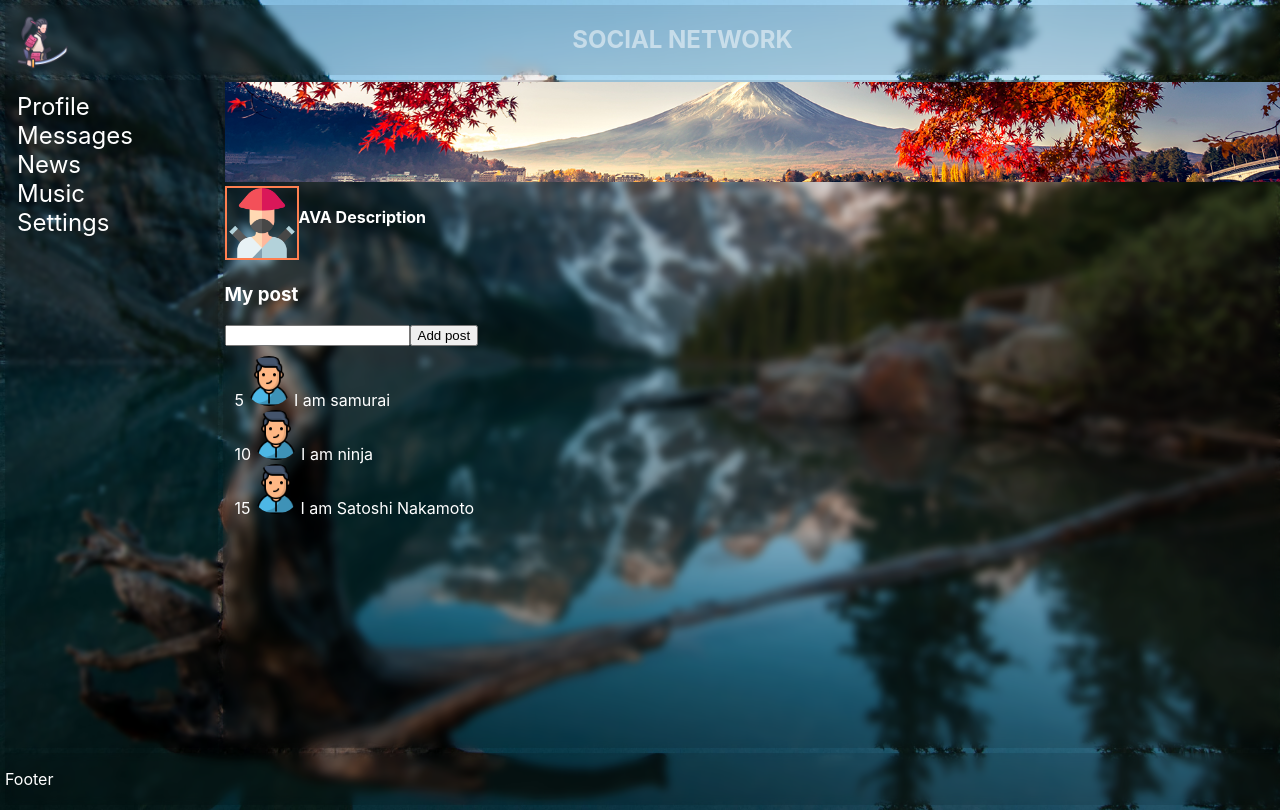
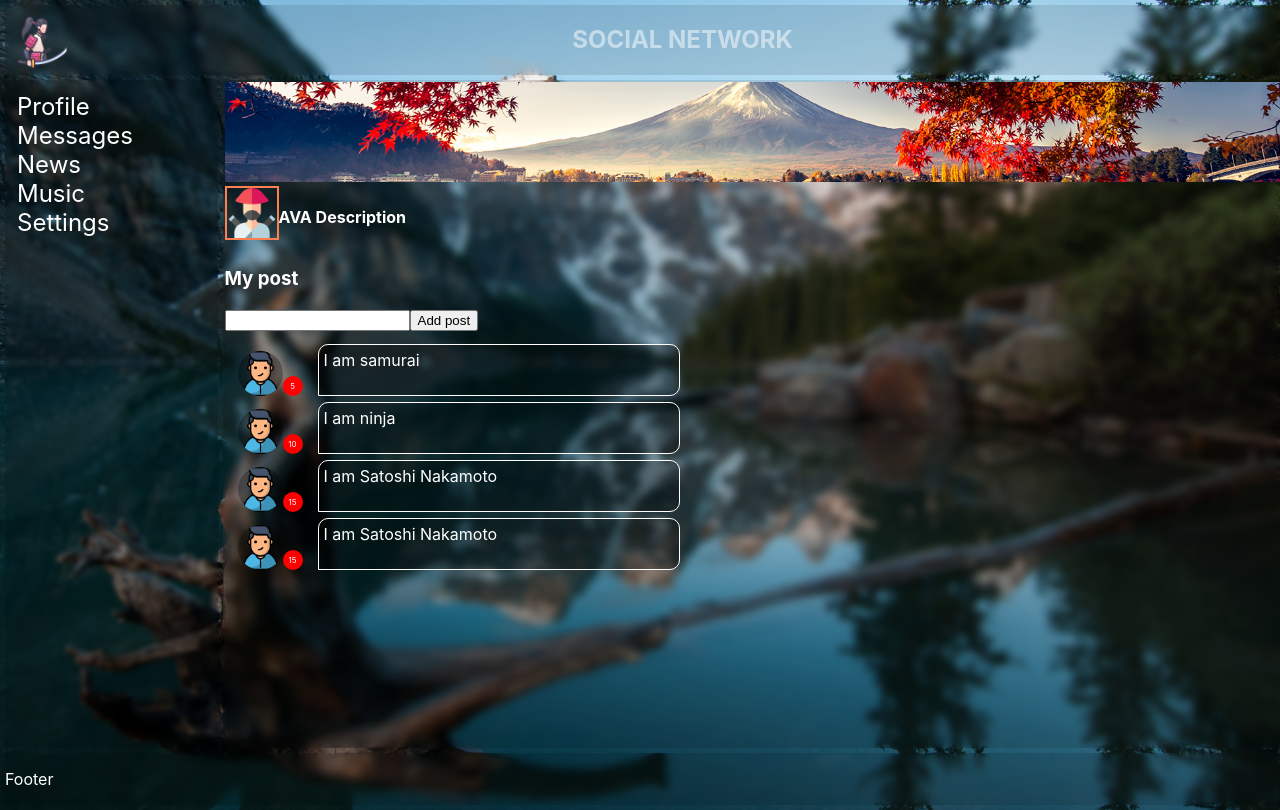
Before and after one commit to Rumata-SL/project_social_network, a React (Create React App) app: page / in a window 1280 px wide. Built offline with nearby package versions, Linux system fonts and the light colour scheme.

Commit message:
change in styles

```diff
--- a/src/Components/Dialogs/Dialogs.tsx
+++ b/src/Components/Dialogs/Dialogs.tsx
@@ -2,31 +2,32 @@ import React from "react";
 import d from "./Dialogs.module.css"
 import {DialogItem} from "./DialogItem";
 import {Message} from "./Message";
+import {v1} from "uuid";
 
 
 export type MessageTypeProps = {
-    id: number,
+    id: string,
     message: string,
 }
 export  type UsersTypeProps = {
-    id: number,
+    id: string,
     name: string,
 }
 
 const messages: Array<MessageTypeProps> = [
-    {id: 1, message: "Hello, i am Satoshi"},
-    {id: 2, message: "Hello, i am Djun"},
-    {id: 3, message: "Hello, i am Acira"},
-    {id: 4, message: "Hello, i am Kero"},
-    {id: 5, message: "Hello, i am Ymy"},
+    {id: v1(), message: "Hello, i am Satoshi"},
+    {id: v1(), message: "Hello, i am Djun"},
+    {id: v1(), message: "Hello, i am Acira"},
+    {id: v1(), message: "Hello, i am Kero"},
+    {id: v1(), message: "Hello, i am Ymy"},
 ]
 
 const users: Array<UsersTypeProps> = [
-    {id: 1, name: "Satoshi"},
-    {id: 2, name: "Djun"},
-    {id: 3, name: "Acira"},
-    {id: 4, name: "Kero"},
-    {id: 5, name: "Ymy"},
+    {id: v1(), name: "Satoshi"},
+    {id: v1(), name: "Djun"},
+    {id: v1(), name: "Acira"},
+    {id: v1(), name: "Kero"},
+    {id: v1(), name: "Ymy"},
 ]
 
 
--- a/src/Components/Profile/MyPost/MyPost.module.css
+++ b/src/Components/Profile/MyPost/MyPost.module.css
@@ -11,7 +11,7 @@
     flex-grow: 2;
 }
 .content_social_logo{
-    width: 70px;
+    width: 50px;
     border: solid 2px coral;
 }
 .user{
--- a/src/Components/Profile/MyPost/Post/Post.module.css
+++ b/src/Components/Profile/MyPost/Post/Post.module.css
@@ -1,4 +1,36 @@
 .ava{
-    width: 50px;
+    width: 45px;
     border-radius: 50%;
+    background-color: rgba(0, 0, 0, 0.3);
+    display: block;
 }
+.containerLikes{
+    width: 20px;
+    height: 20px;
+    display: flex;
+    line-height: 20px;
+    align-items: center;
+    background-color: red;
+    border-radius: 50%;
+
+}
+.containerLikes span{
+    font-size: 8px;
+    margin: 0 auto;
+}
+.container_post{
+    display: flex;
+    align-items: flex-end;
+    padding: 3px;
+}
+.container_post > div:last-child{
+    margin-left: 15px;
+}
+.message{
+    min-width: 350px;
+    min-height: 40px;
+    padding: 5px;
+    border-radius: 10px 10px 10px 0;
+    border: solid 1px white;
+    background-color: rgba(0, 0, 0, 0.3);
+}
--- a/src/Components/Profile/MyPost/Post/Post.tsx
+++ b/src/Components/Profile/MyPost/Post/Post.tsx
@@ -10,9 +10,16 @@ type postProps = {
 const Post: FC<postProps> = ({message, likes}) => {
     return (
         <div className={post.container_post}>
-            <span>{likes}</span>
+
+            <div>
             <img className={post.ava} src={avatar} alt={avatar}/>
+            </div>
+            <div className={post.containerLikes}>
+                <span className={post.likes}>{likes}</span>
+            </div>
+            <div className={post.message}>
             {message}
+            </div>
         </div>
     )
 }
--- a/src/Components/Profile/Profile.tsx
+++ b/src/Components/Profile/Profile.tsx
@@ -2,18 +2,20 @@ import React from "react";
 import logo from "./Profile_image/content_logo.jpg"
 import p from "./Profile.module.css"
 import MyPost from "./MyPost/MyPost";
+import {v1} from "uuid";
 
 
 export type TypePropsMyPost = {
-    id: number,
+    id: string,
     message: string,
     likes:number
 }
 
 const users: Array<TypePropsMyPost> = [
-    {id: 1, message: "I am samurai", likes: 5},
-    {id: 2, message: "I am ninja", likes: 10},
-    {id: 3, message: "I am Satoshi Nakamoto", likes: 15},
+    {id: v1(), message: "I am samurai", likes: 5},
+    {id: v1(), message: "I am ninja", likes: 10},
+    {id: v1(), message: "I am Satoshi Nakamoto", likes: 15},
+    {id: v1(), message: "I am Satoshi Nakamoto", likes: 15},
 ]
 
 const Profile = () => {
```
